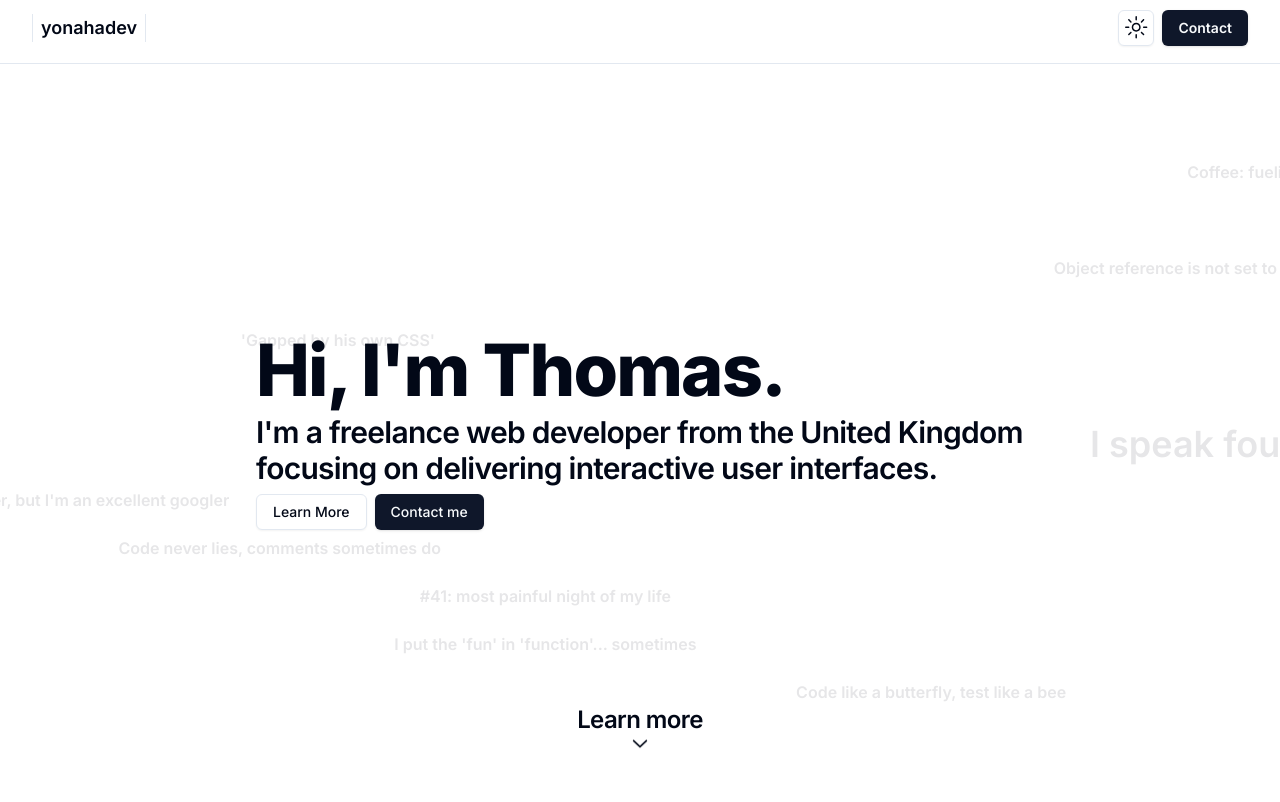
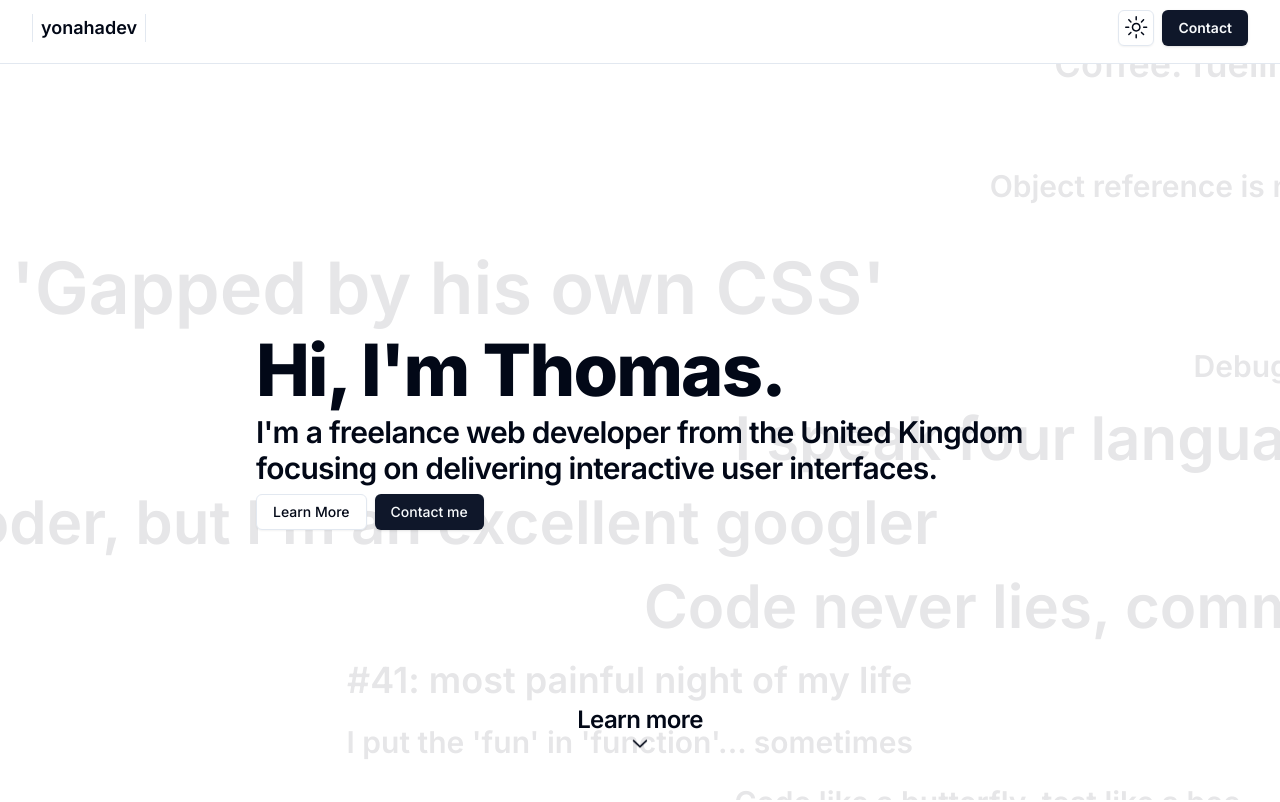
Before and after one commit to yonahadev/portfolio, a Next.js app: page / in a window 1280 px wide. Shown: the top 802 px of the page. Built offline with nearby package versions, Linux system fonts and the light colour scheme.

Commit message:
fixed background css issues

```diff
--- a/components/BackGroundAnimation.tsx
+++ b/components/BackGroundAnimation.tsx
@@ -5,6 +5,7 @@ import { useEffect, useState } from "react";
 const BackGroundAnimation = () => {
   const [variants, setVariants] = useState<any | null>([]);
   const [textChoices, setTextChoices] = useState<string[]>([]);
+  const [textSize, setTextSize] = useState<string>();
 
   const generateText = () => {
     const viewportWidth = window.innerWidth;
@@ -18,7 +19,7 @@ const BackGroundAnimation = () => {
           x: -viewportWidth,
           transition: {
             repeat: Infinity,
-            duration: Math.floor(Math.random() * 13) + 4,
+            duration: Math.floor(Math.random() * 13) + 5,
             delay: Math.floor(Math.random() * 6),
           },
         },
@@ -47,6 +48,23 @@ const BackGroundAnimation = () => {
     setTextChoices(textChoices);
   }, []);
 
+  const generateTextSize = () => {
+    const number = Math.floor(Math.random() * 6) + 2;
+    if (number === 2) {
+      return "text-2xl";
+    } else if (number === 3) {
+      return "text-3xl";
+    } else if (number === 4) {
+      return "text-4xl";
+    } else if (number === 5) {
+      return "text-5xl";
+    } else if (number === 6) {
+      return "text-6xl";
+    } else if (number === 7) {
+      return "text-7xl";
+    }
+  };
+
   return (
     <div
       id="moving-text-parent"
@@ -59,9 +77,7 @@ const BackGroundAnimation = () => {
               variants={variants[i]}
               initial="initial"
               animate="animate"
-              className={`font-semibold text-${
-                Math.floor(Math.random() * 7) + 3
-              }xl  whitespace-nowrap`}
+              className={`font-semibold whitespace-nowrap ${generateTextSize()}`}
             >
               {textChoices[i]}
             </motion.div>
```
